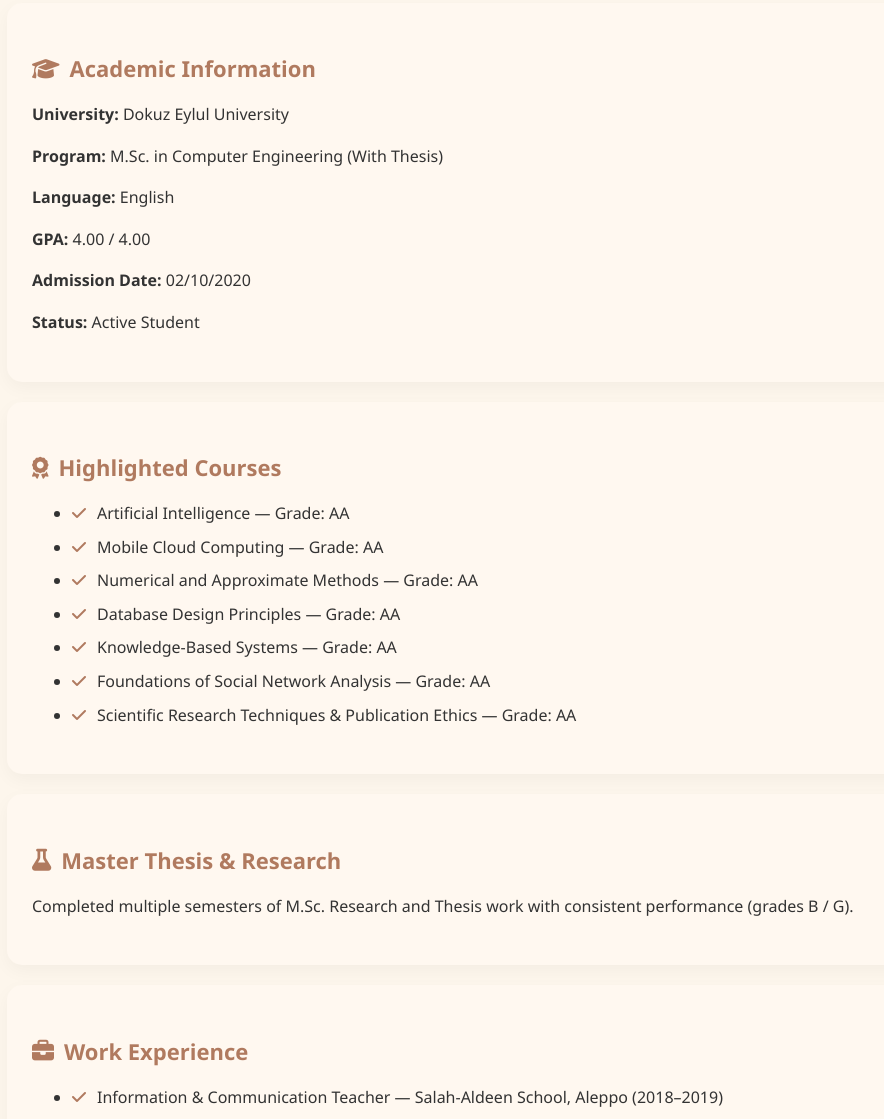
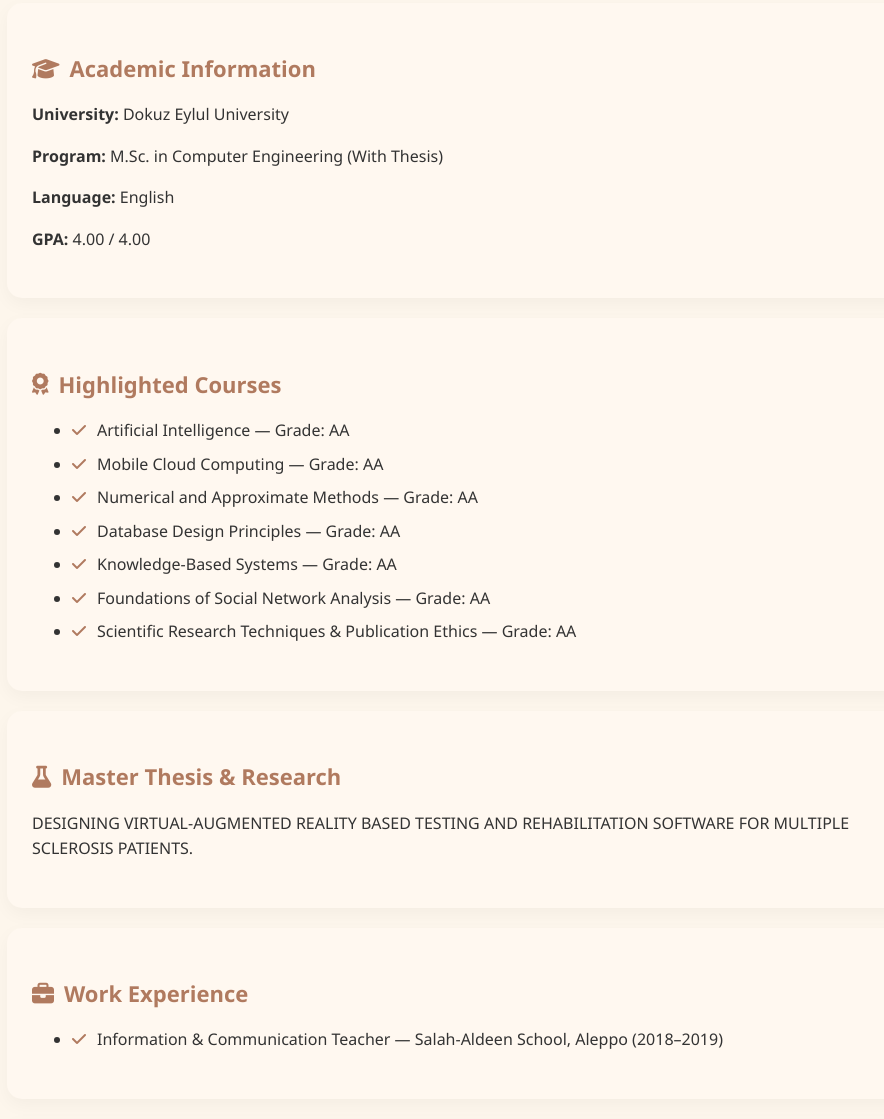
Before and after one commit to Iman-Naser/CV, a plain HTML site: page index.html in a window 1280 px wide. Shown: the part 530-1649 px from the top of the page, without its empty margins (183-1067 px from the left). Drawn offline with Linux system fonts and the light colour scheme.

Commit message:
Update index.html

```diff
--- a/index.html
+++ b/index.html
@@ -84,9 +84,7 @@
     <p><strong>Program:</strong> M.Sc. in Computer Engineering (With Thesis)</p>
     <p><strong>Language:</strong> English</p>
     <p><strong>GPA:</strong> 4.00 / 4.00</p>
-    <p><strong>Admission Date:</strong> 02/10/2020</p>
-    <p><strong>Status:</strong> Active Student</p>
-  </div>
+    </div>
 
   <div id="courses" class="section">
     <h2><i class="fas fa-award"></i> Highlighted Courses</h2>
@@ -103,7 +101,7 @@
 
   <div id="research" class="section">
     <h2><i class="fas fa-flask"></i> Master Thesis & Research</h2>
-    <p>Completed multiple semesters of M.Sc. Research and Thesis work with consistent performance (grades B / G).</p>
+    <p>DESIGNING VIRTUAL-AUGMENTED REALITY BASED TESTING AND REHABILITATION SOFTWARE FOR MULTIPLE SCLEROSIS PATIENTS.</p>
   </div>
 
   <div id="experience" class="section">
```
